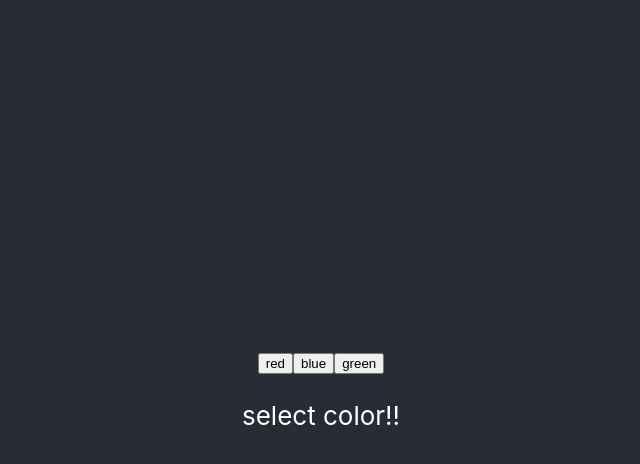
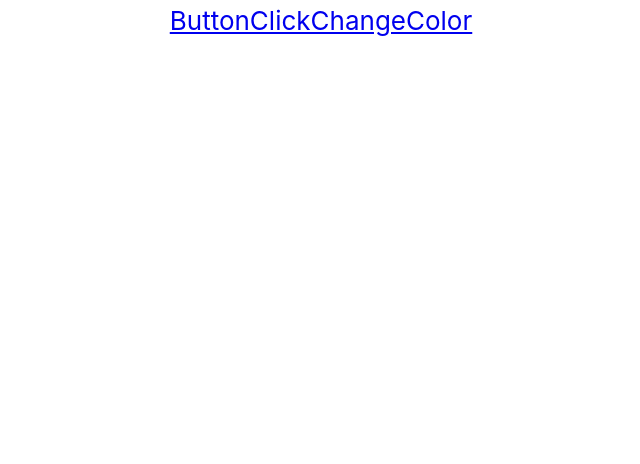
Before and after one commit to TokutyTok/react_challenge, a React (Create React App) app: page / in a window 1280 px wide. Shown: the top 464 px of the page, without its empty margins (319-959 px from the left). Built offline with nearby package versions, Linux system fonts and the light colour scheme.

Commit message:
add React Router

```diff
--- a/package.json
+++ b/package.json
@@ -8,6 +8,7 @@
     "@testing-library/user-event": "^13.5.0",
     "react": "^18.3.1",
     "react-dom": "^18.3.1",
+    "react-router-dom": "^7.0.1",
     "react-scripts": "5.0.1",
     "web-vitals": "^2.1.4"
   },
--- a/public/index.html
+++ b/public/index.html
@@ -24,7 +24,6 @@
       work correctly both with client-side routing and a non-root public URL.
       Learn how to configure a non-root public URL by running `npm run build`.
     -->
-    <title>React App</title>
   </head>
   <body>
     <noscript>You need to enable JavaScript to run this app.</noscript>
--- a/src/App.css
+++ b/src/App.css
@@ -40,3 +40,14 @@
 .App-button-flex {
   display: flex;
 }
+
+.App-liststyle-none {
+  min-height: 5vh;
+  display: flex;
+  flex-direction: column;
+  align-items: center;
+  justify-content: center;
+  font-size: calc(10px + 2vmin);
+  color: white;
+  list-style: none;
+}
--- a/src/App.jsx
+++ b/src/App.jsx
@@ -1,42 +1,19 @@
-import './App.css';
-import Button from './ui/Button';
-import Contents from './template/Contents';
+import React from 'react'
 
-import { useEffect, useState } from 'react';
+import { Router, Route, Link, Routes } from 'react-router-dom'
+
+import ButtonClickChangeColor from './pages/ButtonClickChangeColor'
+import Home from './pages/Home'
 
 function App() {
-  const [message, setMessage] = useState('select color!!')
-  const [style, setStyle] = useState()
-  // const colors = {red:'red', blue:'blue', green:'green'}
-  const [colors, setColors] = useState(['red', 'blue', 'green'])
-
-  function onClickEvent(e) {
-    setStyle({color:e.target.innerText})
-    setMessage('changeColor')
-  }
-
   return (
-    <div className="App">
-      <header></header>
-        <div className="App-header">
-          <div className="App-button-flex">
-            {colors.map( color => {
-              return(
-                <Button
-                  name={color}
-                  onClickEvent={onClickEvent}
-                />
-              )
-            })}
-          </div>
-            <Contents
-              message={message}
-              style={style}
-            />
-        </div>
-        <footer></footer>
+    <div>
+      <Routes>
+        <Route path="/" element={<Home/>}/>
+        <Route path="/buttonClickChangeColor" element={<ButtonClickChangeColor/>}/>
+      </Routes>
     </div>
-  );
+  )
 }
 
 export default App;
--- a/src/index.js
+++ b/src/index.js
@@ -3,11 +3,14 @@ import ReactDOM from 'react-dom/client';
 import './index.css';
 import App from './App';
 import reportWebVitals from './reportWebVitals';
+import { BrowserRouter } from "react-router-dom";
 
 const root = ReactDOM.createRoot(document.getElementById('root'));
 root.render(
   <React.StrictMode>
-    <App />
+    <BrowserRouter>
+      <App />
+    </BrowserRouter>
   </React.StrictMode>
 );
 
--- /dev/null
+++ b/src/pages/ButtonClickChangeColor.jsx
@@ -0,0 +1,54 @@
+import '../App.css';
+import Button from '../ui/Button';
+import Contents from '../template/Contents';
+import { Link } from "react-router-dom";
+
+import { useState } from 'react';
+
+function App() {
+  const [message, setMessage] = useState('select color!!')
+  const [style, setStyle] = useState()
+  const [colors, setColors] = useState(['red', 'blue', 'green'])
+
+  function onClickEvent(e) {
+    setStyle({color:e.target.innerText})
+    setMessage('changeColor')
+  }
+
+  return (
+    <>
+      <head>
+        <title>buttonClickChangeColor</title>
+      </head>
+      <body className="App">
+        <header>
+          <nav className="App-liststyle-none">
+              <li>
+                <Link to="/">Home</Link>
+              </li>
+          </nav>
+        </header>
+        <div className="App-header">
+          <div className="App-button-flex">
+            {colors.map( color => {
+              return(
+                <Button
+                  name={color}
+                  onClickEvent={onClickEvent}
+                />
+              )
+            })}
+          </div>
+            <Contents
+              message={message}
+              style={style}
+            />
+        </div>
+        <footer></footer>
+      </body>
+    </>
+
+  );
+}
+
+export default App;
--- /dev/null
+++ b/src/pages/Home.jsx
@@ -0,0 +1,18 @@
+import { Link } from "react-router-dom";
+
+export default function Home() {
+    return(
+      <>
+        <head>
+            <title>Home</title>
+        </head>
+        <body>
+            <nav className="App-liststyle-none">
+                <li>
+                    <Link to="/buttonClickChangeColor">ButtonClickChangeColor</Link>
+                </li>
+            </nav>
+        </body>
+      </>
+    )
+}
```
Also changed, not shown: 2 other files (tests, documents, lock files or other folders).
